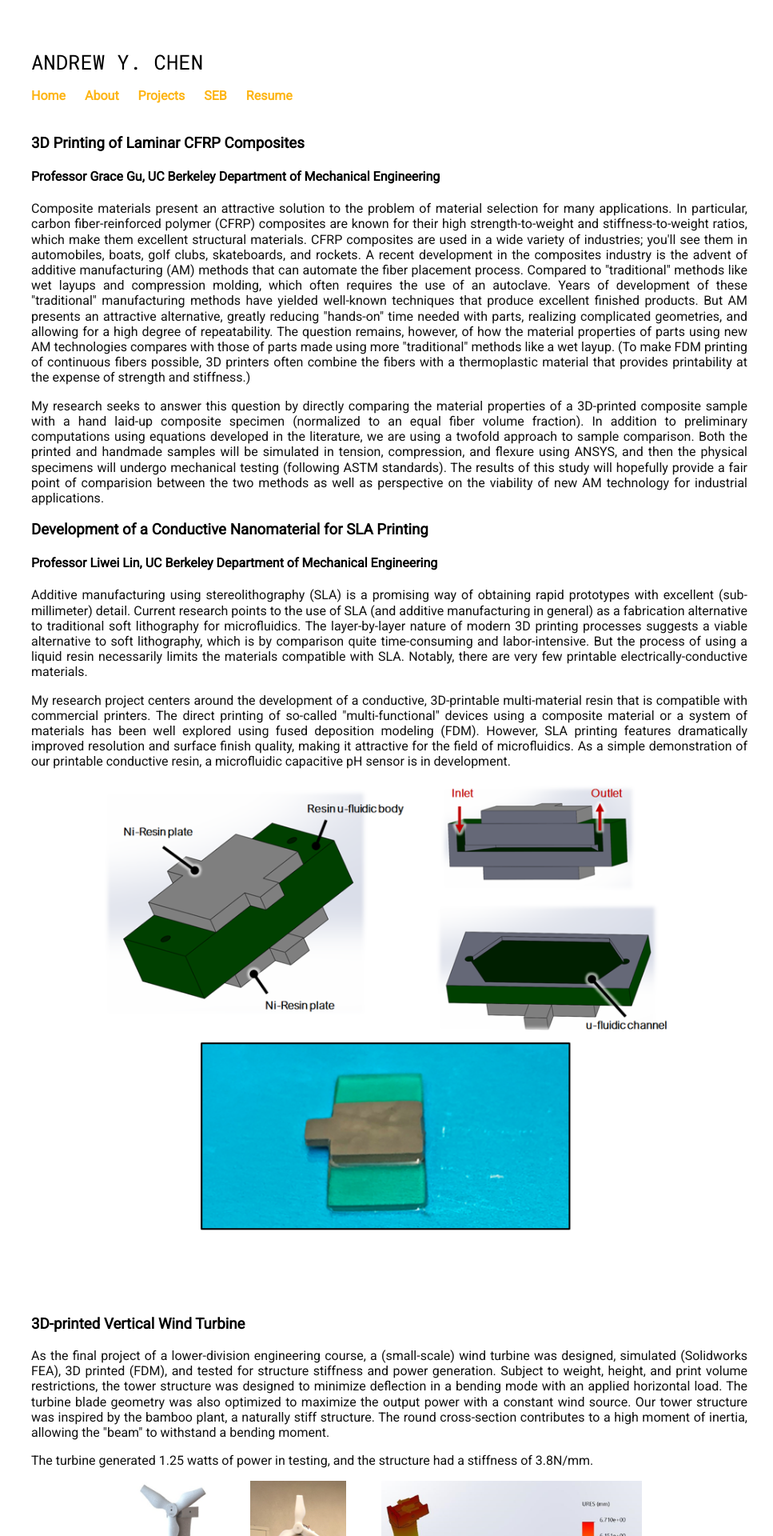
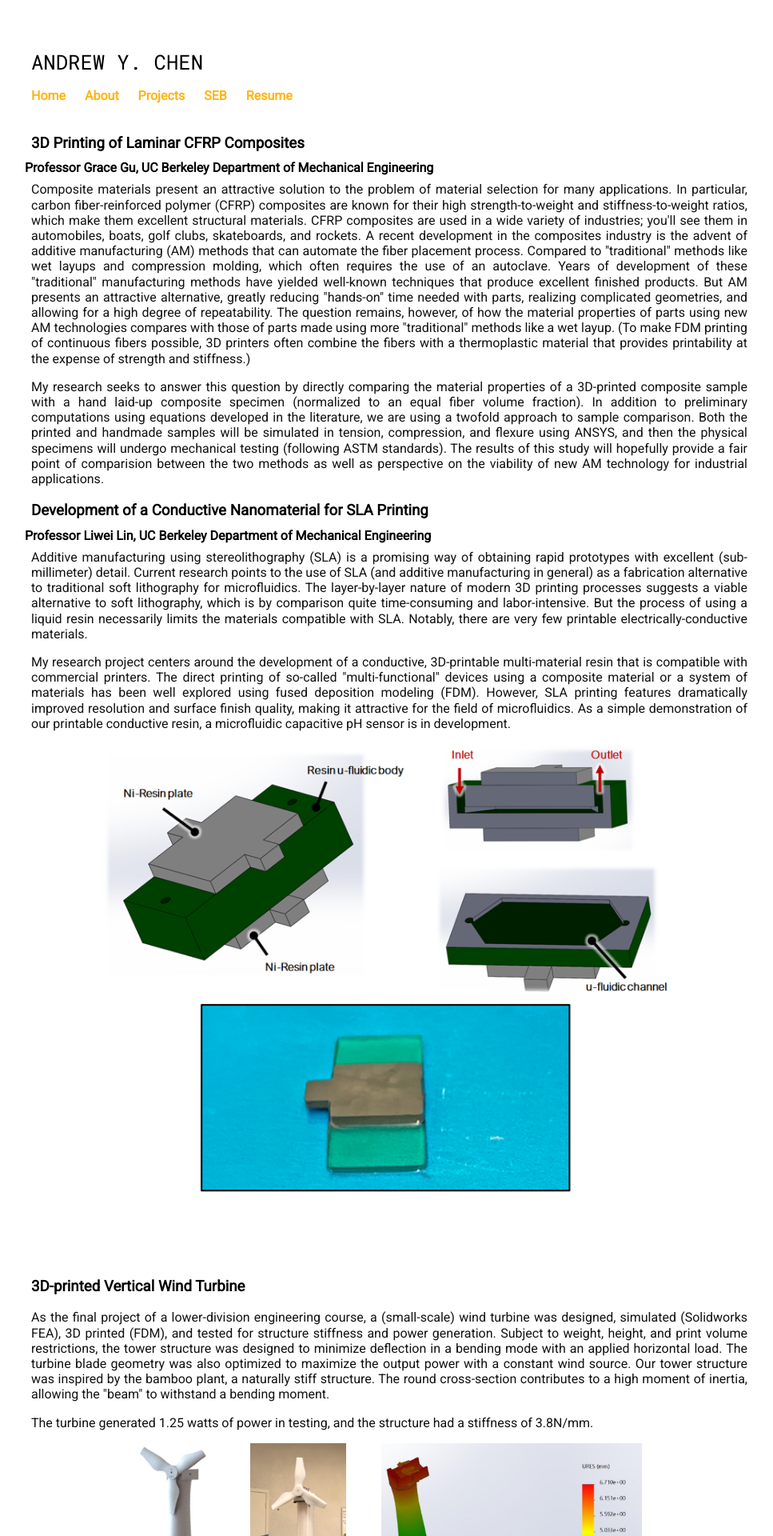
Before and after one commit to carbonheliumnitrogen/carbonheliumnitrogen.github.io, a Jekyll site: the page built from projects.html, in a window 1280 px wide. Shown: the top 1920 px of the page at 80% size, without its empty margins (153-1120 px from the left). Built offline with Jekyll 4.4.1, drawn with Linux system fonts in a browser that asks for light colours.

Commit message:
Update main.css

```diff
--- a/css/main.css
+++ b/css/main.css
@@ -47,8 +47,10 @@ h3 {
 }
 h4 {
     font-family:'Roboto', 'Helvetica', 'Sans-Serif';
-    padding-bottom: -10px;
-    padding-top: -10px;
+    margin-block-start: -0.5em;
+    margin-block-end: -0.5em;
+    margin-inline-start: -0.5em;
+    margin-inline-end: -0.5em;
 }
 p {
     font-size: 1em;
```
